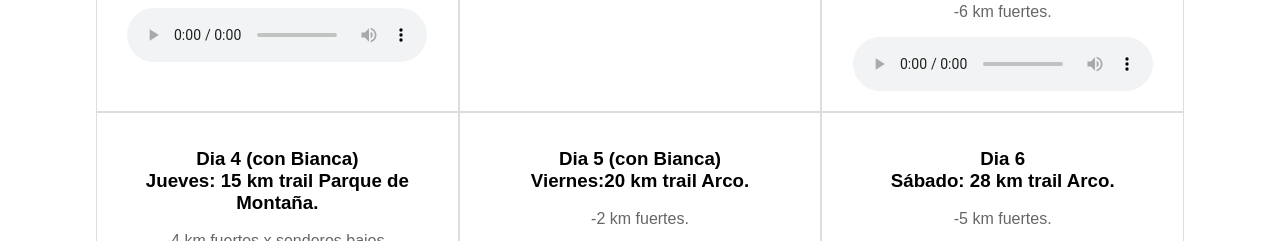
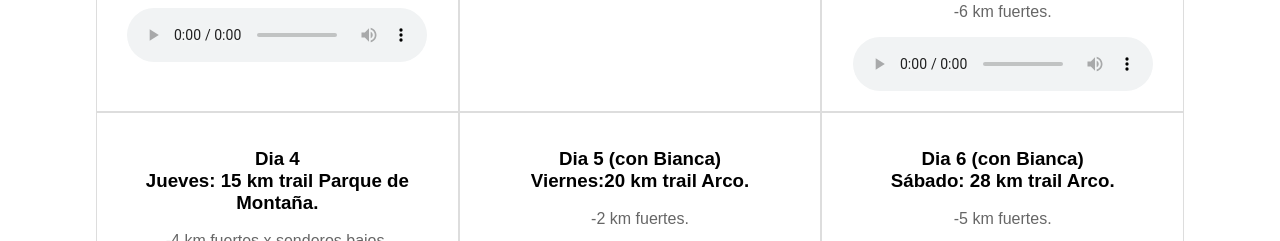
Before and after one commit to GDEtrailrunning/gdesandreucetti.github.io, a plain HTML site: page index.html in a window 1280 px wide. Shown: the part 2408-2649 px from the top of the page. Drawn offline with nearby package versions, Linux system fonts and the light colour scheme.

Commit message:
Update index.html

```diff
--- a/index.html
+++ b/index.html
@@ -86,7 +86,7 @@
 
         </div>
         <div class="column">
-            <h3>Dia 4 (con Bianca)
+            <h3>Dia 4
                 <br> Jueves: 15 km trail Parque de Montaña.</h3>
                 <p> -4 km fuertes x senderos bajos. </p>
                 <p> -8 km, 20" fuertes x 20" suaves. </p>
@@ -108,7 +108,7 @@
 
         </div>
         <div class="column">
-            <h3>Dia 6
+            <h3>Dia 6 (con Bianca)
                 <br> Sábado:  28 km trail Arco.</h3>
                 <p> -5 km fuertes. </p>
                 <p> -6 km ágiles. </p>
```
